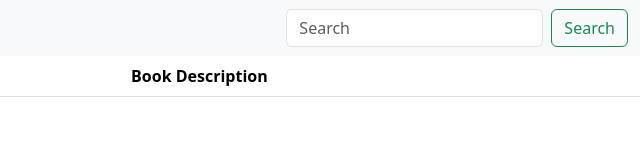
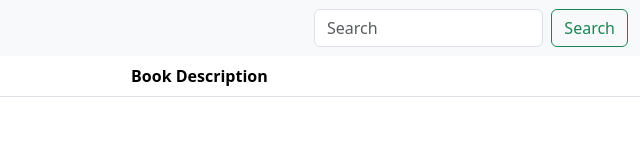
Before and after one commit to CodeOfSomnathNandi/book_finder, a plain HTML site: page index.html in a window 1280 px wide. Shown: the full height of the page, 640-1280 px from the left. Drawn offline with nearby package versions, Linux system fonts and the light colour scheme.

Commit message:
update and fixes

```diff
--- a/index.html
+++ b/index.html
@@ -12,8 +12,8 @@
 <nav class="navbar bg-body-tertiary">
     <div class="container-fluid">
         <a class="navbar-brand">Navbar</a>
-        <form class="d-flex" role="search" id="searchForm">
-            <input class="form-control me-2" type="search" placeholder="Search" aria-label="Search" id="searchInput">
+        <form class="d-flex w-25" role="search" id="searchForm">
+            <input class="form-control  me-2" type="search" placeholder="Search" aria-label="Search" id="searchInput">
             <button class="btn btn-outline-success" type="submit">Search</button>
         </form>
     </div>
```
